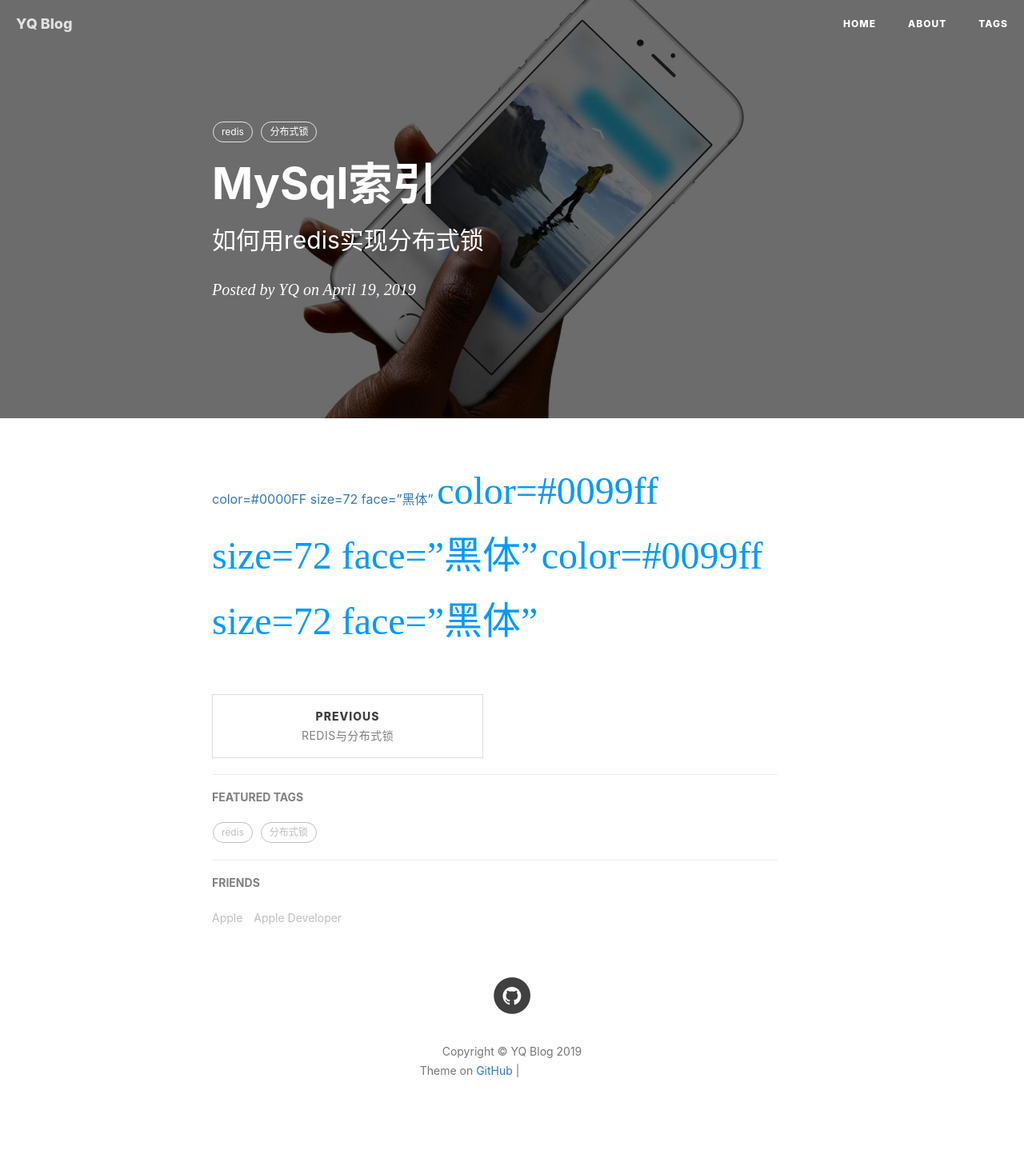
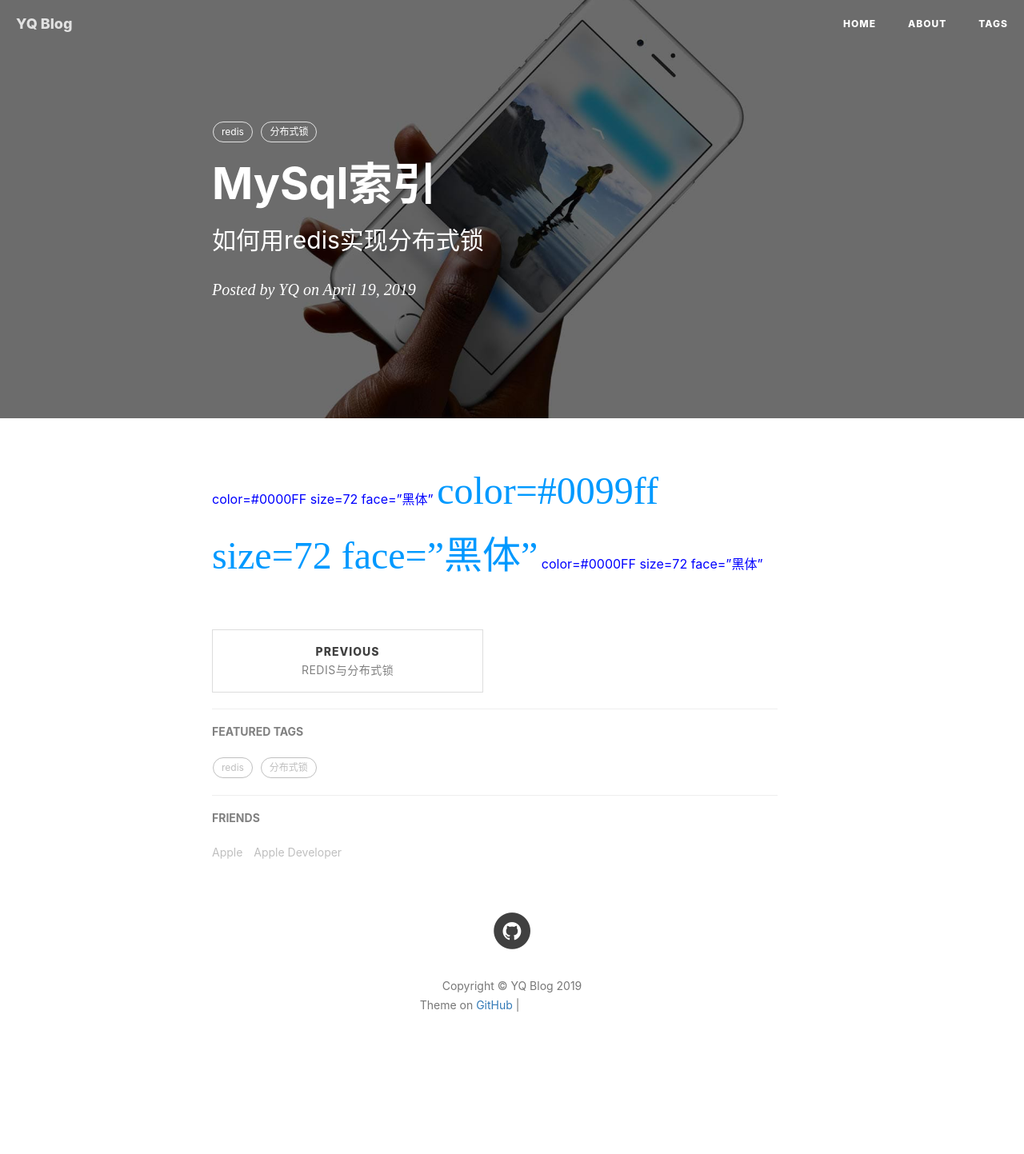
Before and after one commit to yangqi1789/yangqi1789.github.io, a Jekyll site: the page built from _posts/2019-05-13-MySql索引.md, in a window 1280 px wide. Shown: the whole page at 80% size. Built offline with Jekyll 4.4.1, drawn with Linux system fonts in a browser that asks for light colours; nearby versions of some CDN libraries; comment, search, counter and statistics services are not loaded; after the commit the page ends 1361 px from its top, so only the background shows below that; grey boxes are pictures that could not be loaded.

Commit message:
Update 2019-05-13-MySql索引.md

```diff
--- a/_posts/2019-05-13-MySql索引.md
+++ b/_posts/2019-05-13-MySql索引.md
@@ -13,6 +13,6 @@ tags:
 ---
 
 
-<a color=Blue>color=#0000FF size=72 face="黑体"</a>
+<a style="color: Blue">color=#0000FF size=72 face="黑体"</a>
 <span style="color: #0099ff; font-family: 黑体; font-size: 300%;">color=#0099ff size=72 face=”黑体”</span>
-<span style="color: #0099ff; font-family: 黑体; font-size: 300%;">color=#0099ff size=72 face=”黑体”</span>
+<a style="color: #0000FF">color=#0000FF size=72 face="黑体"</a>
```
